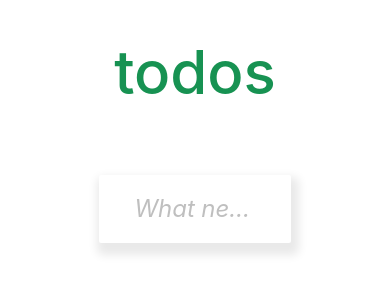
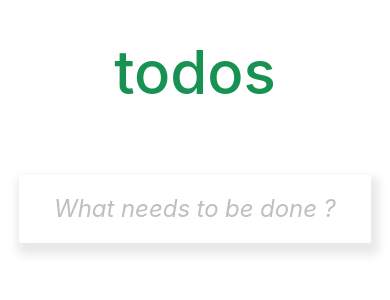
Before and after one commit to trongtuanit/ReactJS, a React (Create React App) app in the folder todo-app/: page / in a window 390 px wide. Shown: the top 300 px of the page. Built offline with nearby package versions, Linux system fonts and the light colour scheme.

Commit message:
reponsive

```diff
--- a/todo-app/src/App.css
+++ b/todo-app/src/App.css
@@ -73,6 +73,22 @@ input::placeholder {
   align-items: center;
   border: 1.5px solid rgb(255, 170, 255);
   box-shadow: 3px 7px 10px 5px #e9e9e9;
-  justify-content: space-around;
+  justify-content: space-between;
   margin-top: 20px;
 }
+
+.amount {
+  margin-right: 25px;
+}
+
+@media screen and (max-width: 1080px) {
+  .container {
+    width: 80%; /* The width is 100%, when the viewport is 800px or smaller */
+  }
+
+  @media screen and (max-width: 960px) {
+    .container {
+      width: 95%; /* The width is 100%, when the viewport is 800px or smaller */
+    }
+  }
+}
--- a/todo-app/src/components/Footer.jsx
+++ b/todo-app/src/components/Footer.jsx
@@ -34,7 +34,7 @@ export default function Footer({
   return (
     <div className="footer">
       {amount ? (
-        <span>
+        <span className="amount">
           {amount} {amount > 1 ? "items" : "item"} left
         </span>
       ) : null}
```
